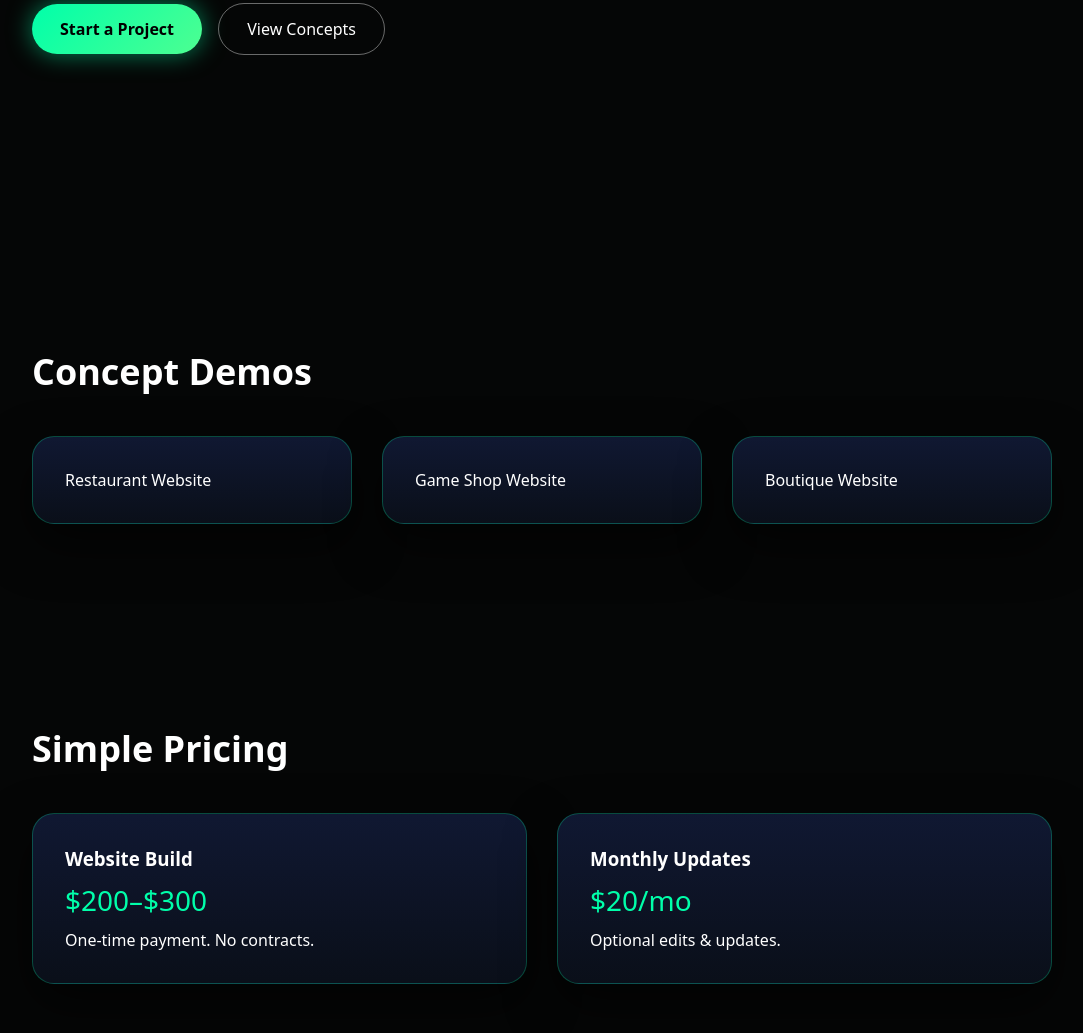
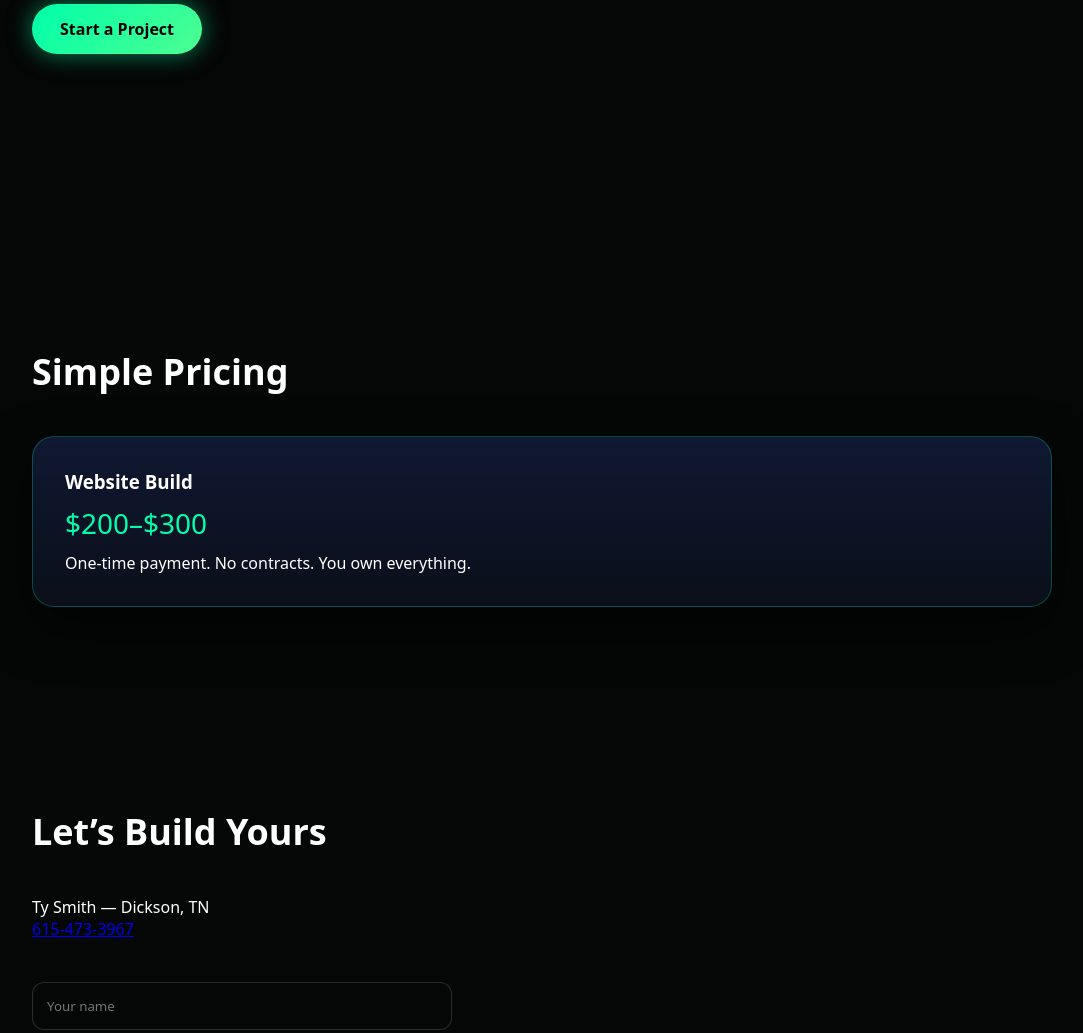
Before and after one commit to tys933204-prog/Ty-site, a plain HTML site: page index.html in a window 1280 px wide. Shown: the part 462-1495 px from the top of the page, without its empty margins (98-1181 px from the left). Drawn offline with Linux system fonts and the light colour scheme.

Commit message:
Update index.html

```diff
--- a/index.html
+++ b/index.html
@@ -12,7 +12,6 @@
   <nav>
     <div class="logo">TS</div>
     <div class="links">
-      <a href="#work">Work</a>
       <a href="#pricing">Pricing</a>
       <a href="#contact">Contact</a>
     </div>
@@ -23,16 +22,6 @@
     <p>I design clean, fast sites that make people trust your business instantly.</p>
     <div class="buttons">
       <a href="#contact" class="primary">Start a Project</a>
-      <a href="#work" class="secondary">View Concepts</a>
-    </div>
-  </section>
-
-  <section id="work" class="section">
-    <h2>Concept Demos</h2>
-    <div class="grid">
-      <div class="card">Restaurant Website</div>
-      <div class="card">Game Shop Website</div>
-      <div class="card">Boutique Website</div>
     </div>
   </section>
 
@@ -42,12 +31,7 @@
       <div class="card">
         <h3>Website Build</h3>
         <p class="price">$200–$300</p>
-        <p>One-time payment. No contracts.</p>
-      </div>
-      <div class="card">
-        <h3>Monthly Updates</h3>
-        <p class="price">$20/mo</p>
-        <p>Optional edits & updates.</p>
+        <p>One-time payment. No contracts. You own everything.</p>
       </div>
     </div>
   </section>
@@ -57,19 +41,14 @@
     <p>Ty Smith — Dickson, TN</p>
     <p><a href="tel:16154733967">615-473-3967</a></p>
 
-    ✅ REAL WORKING FORM BELOW ✅
-
     <form action="https://formspree.io/f/mblnknql" method="POST">
       <input type="text" name="name" placeholder="Your name" required>
       <input type="email" name="email" placeholder="Your email" required>
 
-      <!-- Optional honeypot field for spam protection -->
+      <!-- Spam protection -->
       <input type="text" name="_gotcha" style="display:none">
 
       <textarea name="message" placeholder="Tell me about your business" required></textarea>
-
-      <!-- Optional custom subject line -->
-      <input type="hidden" name="_subject" value="New Website Lead from TySmith.dev">
 
       <button type="submit">Send</button>
     </form>
```
